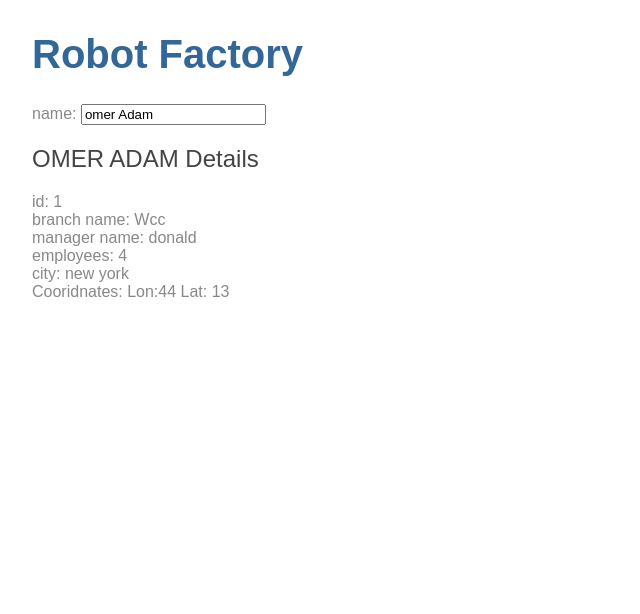
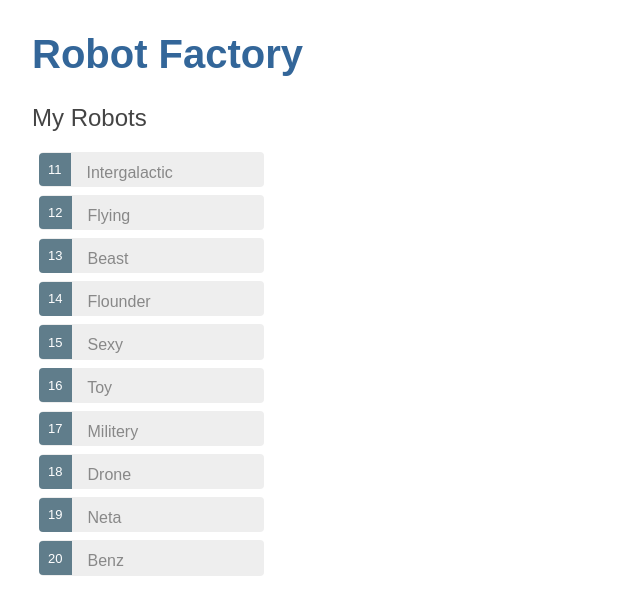
Before and after one commit to TheBigR/robotFactory, an Angular app in the folder robotFactory/: page / in a window 1280 px wide. Shown: the top 614 px of the page, without its empty margins (0-640 px from the left). Built offline with nearby package versions, Linux system fonts and the light colour scheme.

Commit message:
completed step 4 of the heroes ng tutorial

```diff
--- /dev/null
+++ b/robotFactory/src/app/mock-robots.ts
@@ -0,0 +1,14 @@
+import {Robot} from "./robot";
+
+export const ROBOTS: Robot[]= [
+  {id: 11, name: 'Intergalactic', branchName: 'London factory', managerName: 'Keren' , employees: 4, city: 'London', coordinates: {lon: -0.118092, lat: 51.509865} },
+  {id: 12, name: 'Flying', branchName: 'Seagull factory ', managerName: 'Kirk', employees: 5, city: 'Isle of skye', coordinates: {lon: -6.24727, lat: 57.3619} },
+  {id: 13, name: 'Beast', branchName: 'Eagle factory', managerName: 'George', employees: 6, city: 'Edinburgh', coordinates: {lon: -3.188267, lat: 55.953251} },
+  {id: 14, name: 'Flounder', branchName: 'Hawk factory', managerName: 'Flipper', employees: 6, city: 'Lake district', coordinates: {lon: -3.1, lat: 54.45} },
+  {id: 15, name: 'Sexy', branchName: 'Falcon factory', managerName: 'Ron', employees: 5, city: 'Boston', coordinates: {lon: -71.057083 , lat: 42.361145} },
+  {id: 16, name: 'Toy', branchName: 'Oops factory', managerName: 'Oded', employees: 4, city: 'Palo Alto', coordinates: {lon: -122.143936, lat: 37.468319} },
+  {id: 17, name: 'Militery', branchName: 'Chicky factory', managerName: 'Shir', employees: 5, city: 'New york', coordinates: {lon: -73.935242, lat: 40.730610} },
+  {id: 18, name: 'Drone', branchName: 'Dam factory', managerName: 'Eliran', employees: 6, city: 'New hampshire', coordinates: {lon: -71.5723953, lat: 43.1938516} },
+  {id: 19, name: 'Neta', branchName: 'Leo factory', managerName: 'Joseph', employees: 7, city: 'Tampa bay', coordinates: {lon: -82.452606, lat: 27.964157} },
+  {id: 20, name: 'Benz', branchName: 'Taurus factory', managerName: 'Bridget', employees: 8, city: 'Plano', coordinates: {lon: 	-96.698883, lat: 	33.019844 } }
+];
--- a/robotFactory/src/app/robots/robots.component.css
+++ b/robotFactory/src/app/robots/robots.component.css
@@ -0,0 +1,48 @@
+/* HeroesComponent's private CSS styles */
+.selected {
+  background-color: #CFD8DC !important;
+  color: white;
+}
+.robots {
+  margin: 0 0 2em 0;
+  list-style-type: none;
+  padding: 0;
+  width: 15em;
+}
+.robots li {
+  cursor: pointer;
+  position: relative;
+  left: 0;
+  background-color: #EEE;
+  margin: .5em;
+  padding: .3em 0;
+  height: 1.6em;
+  border-radius: 4px;
+}
+.robots li.selected:hover {
+  background-color: #BBD8DC !important;
+  color: white;
+}
+.robots li:hover {
+  color: #607D8B;
+  background-color: #DDD;
+  left: .1em;
+}
+.robots .text {
+  position: relative;
+  top: -3px;
+}
+.robots .badge {
+  display: inline-block;
+  font-size: small;
+  color: white;
+  padding: 0.8em 0.7em 0 0.7em;
+  background-color: #607D8B;
+  line-height: 1em;
+  position: relative;
+  left: -1px;
+  top: -4px;
+  height: 1.8em;
+  margin-right: .8em;
+  border-radius: 4px 0 0 4px;
+}
--- a/robotFactory/src/app/robots/robots.component.html
+++ b/robotFactory/src/app/robots/robots.component.html
@@ -1,12 +1,23 @@
-<div>
+
+<div *ngIf="selectedRobot">
+  <h2>{{selectedRobot.name | uppercase}} Details</h2>
+  <div><span>id: </span>{{selectedRobot.id}}</div>
+  <div><span>branch name: </span>{{selectedRobot.branchName}}</div>
+  <div><span>manager name: </span>{{selectedRobot.managerName}}</div>
+  <div><span>employees: </span>{{selectedRobot.employees}}</div>
+  <div><span>city: </span>{{selectedRobot.city}}</div>
+  <div><span>Cooridnates: Lon:</span>{{selectedRobot.coordinates.lon}}<span> Lat: </span>{{selectedRobot.coordinates.lat}}</div>
+  <br>
   <label> name:
-    <input [(ngModel)]="robot.name" placeholder="name">
+    <input [(ngModel)]="selectedRobot.name" placeholder="name">
   </label>
 </div>
-<h2>{{robot.name | uppercase}} Details</h2>
-<div><span>id: </span>{{robot.id}}</div>
-<div><span>branch name: </span>{{robot.branchName}}</div>
-<div><span>manager name: </span>{{robot.managerName}}</div>
-<div><span>employees: </span>{{robot.employees}}</div>
-<div><span>city: </span>{{robot.city}}</div>
-<div><span>Cooridnates: Lon:</span>{{robot.coordinates.lon}}<span> Lat: </span>{{robot.coordinates.lat}}</div>
+
+<h2>My Robots</h2>
+<ul class="robots">
+  <li *ngFor="let robot of robots"
+      [class.selected]="robot === selectedRobot"
+      (click)="onSelect(robot)" >
+      <span class="badge">{{robot.id}}</span> {{robot.name}}
+  </li>
+</ul>
--- a/robotFactory/src/app/robots/robots.component.ts
+++ b/robotFactory/src/app/robots/robots.component.ts
@@ -1,5 +1,6 @@
 import { Component, OnInit } from '@angular/core';
 import {Robot} from '../robot';
+import {ROBOTS} from "../mock-robots";
 
 @Component({
   selector: 'app-robots',
@@ -8,15 +9,14 @@ import {Robot} from '../robot';
 })
 export class RobotsComponent implements OnInit {
 
-  robot: Robot = {
-    name: 'omer Adam',
-    id: 1,
-    branchName: 'Wcc',
-    managerName: 'donald',
-    employees: 4,
-    city: 'new york',
-    coordinates: {lat: 13, lon: 44}
-  };
+  robots = ROBOTS;
+
+  selectedRobot: Robot;
+
+  onSelect(robot: Robot): void {
+    this.selectedRobot = robot;
+}
+
   constructor() { }
 
   ngOnInit() {
```
